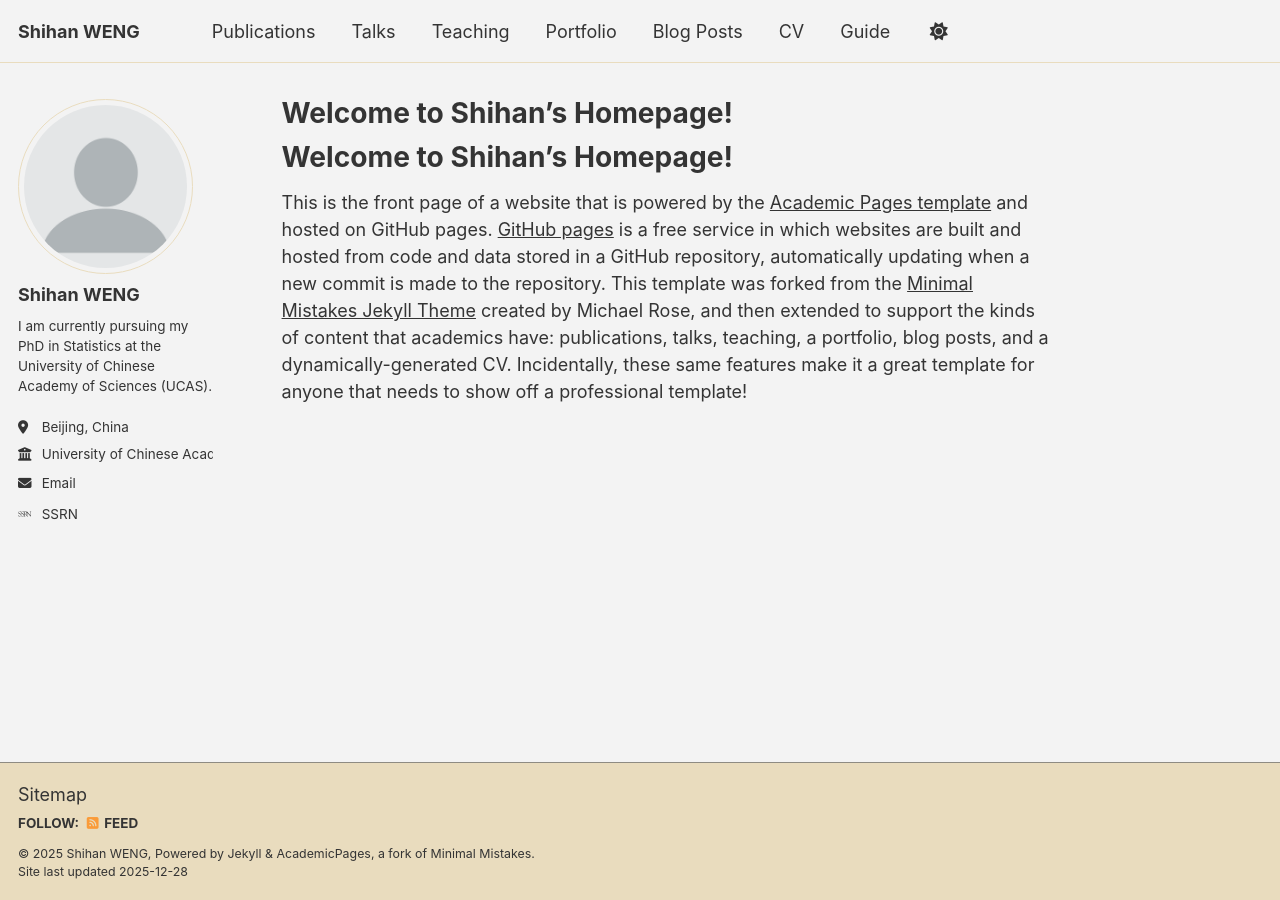
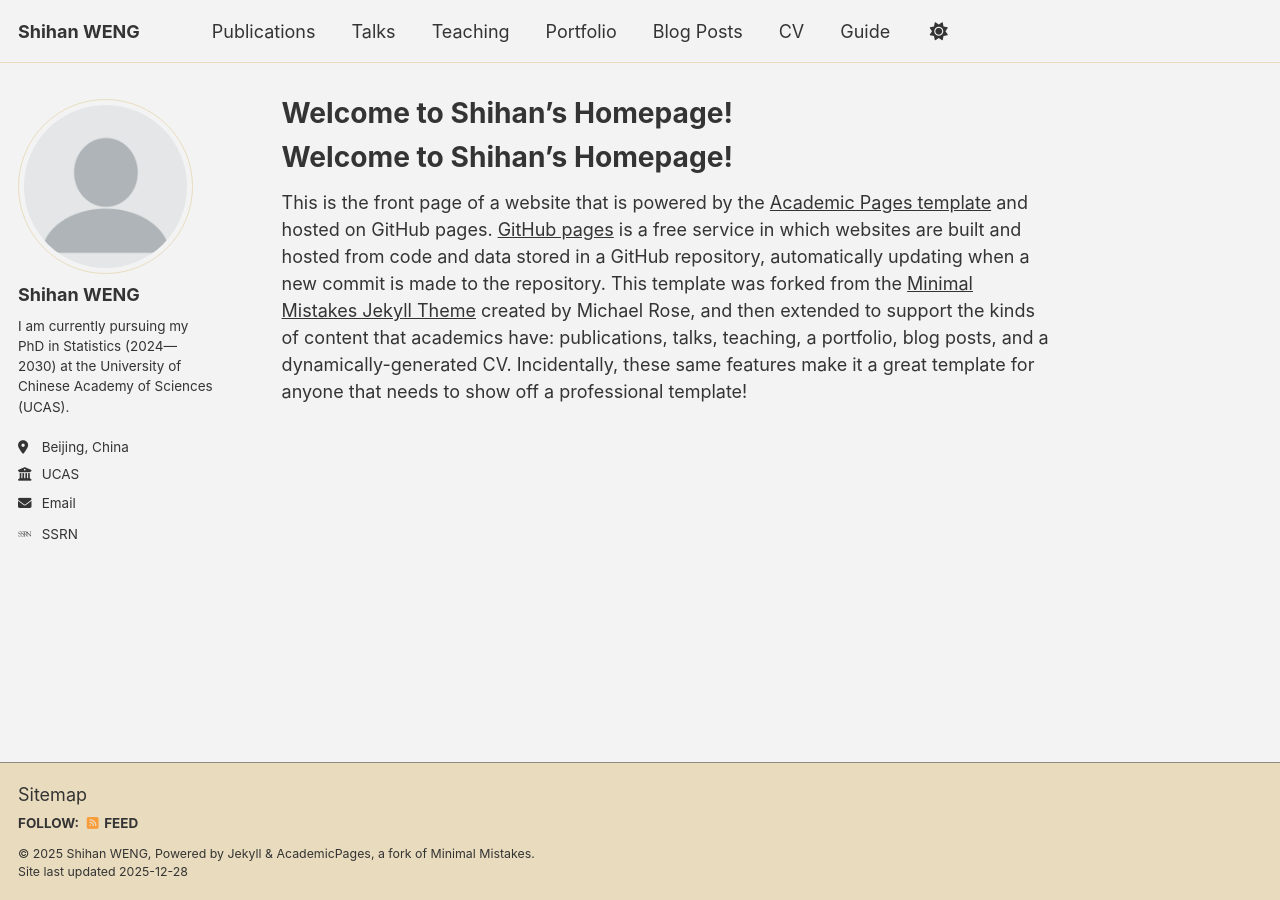
Before and after one commit to ShihanWENG/ShihanWENG.github.io, a Jekyll site: the page built from _pages/about.md, in a window 1280 px wide. Built offline with Jekyll 4.4.1, drawn with Linux system fonts in a browser that asks for light colours; some web fonts are replaced; a script bundle is joined from its source files by our own code; library files that are not in the unit come from our copies; our own code applies the rules of GitHub Pages for plain Markdown files.

Commit message:
Update _config.yml

```diff
--- a/_config.yml
+++ b/_config.yml
@@ -26,9 +26,9 @@ author:
   avatar           : "profile.png"
   name             : "Shihan WENG"
   pronouns         : # example: "she/her"
-  bio              : "I am currently pursuing my PhD in Statistics at the University of Chinese Academy of Sciences (UCAS)."
+  bio              : "I am currently pursuing my PhD in Statistics (2024—2030) at the University of Chinese Academy of Sciences (UCAS)."
   location         : "Beijing, China"
-  employer         : "University of Chinese Academy of Sciences"
+  employer         : "UCAS"
   uri              : # URL
   email            : "wengshihan24@mails.ucas.ac.cn"
 
```
